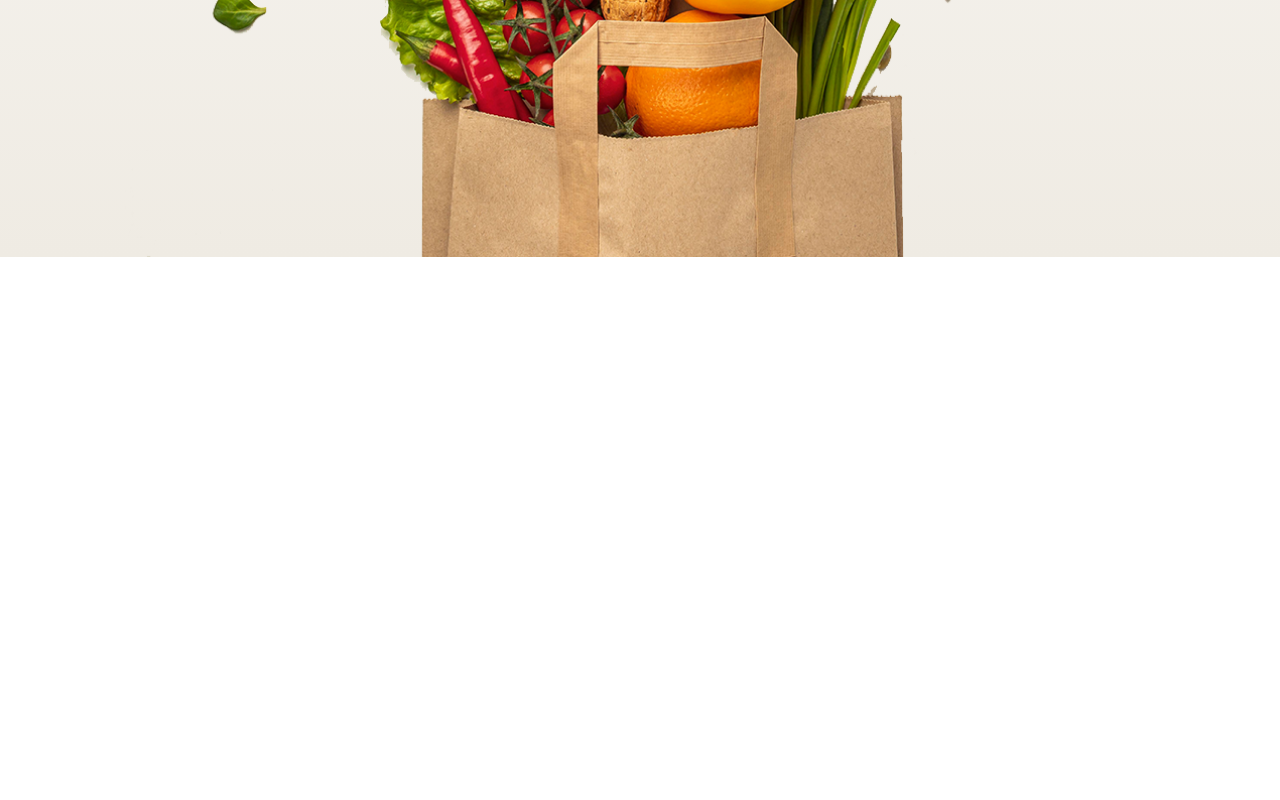
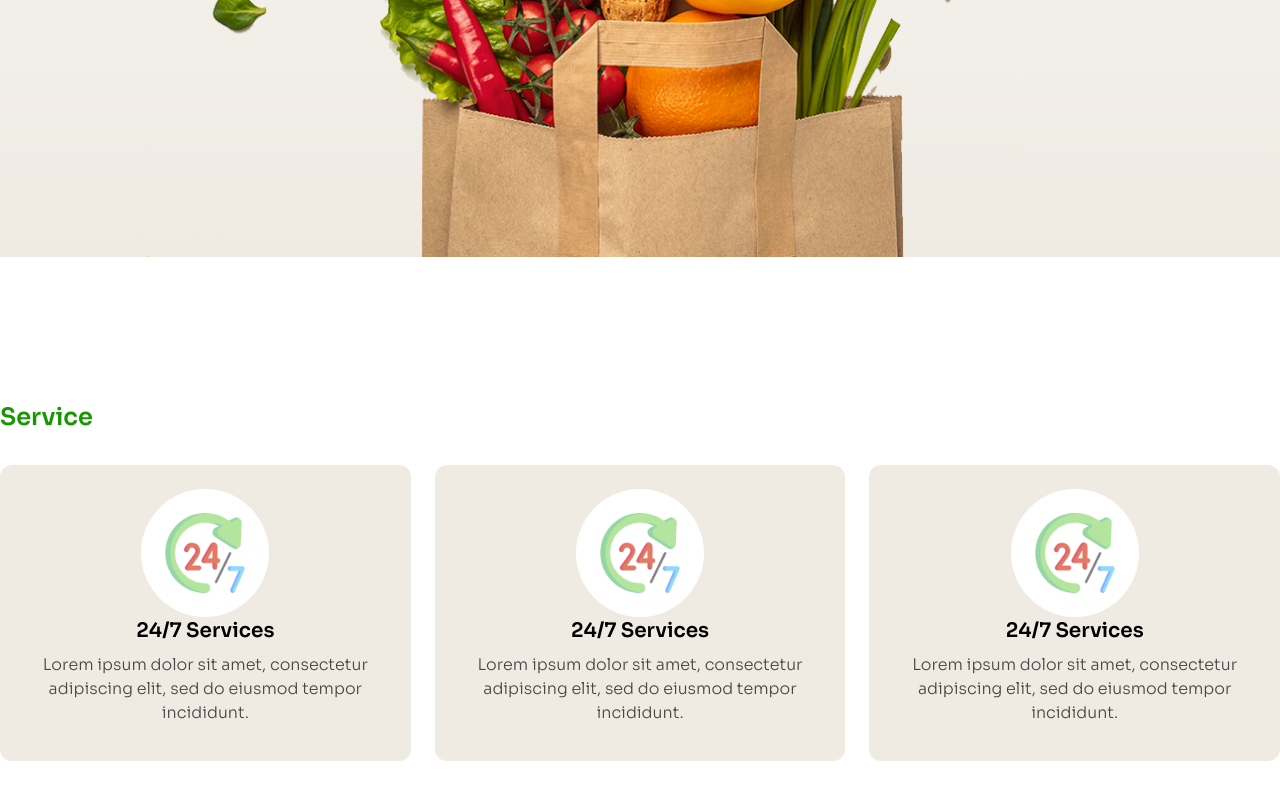
Before and after one commit to codeSmith-006/Living-lab-assignment-2, a plain HTML site: page index.html in a window 1280 px wide. Shown: the part 944-1744 px from the top of the page. Before the commit the page ends 1201 px from the top, so only its background shows below. Drawn offline with nearby package versions, Linux system fonts and the light colour scheme; a web font is replaced by a local one.

Commit message:
finished service section

```diff
--- a/index.html
+++ b/index.html
@@ -44,7 +44,7 @@
 
 <body>
     <!-- header section -->
-    <header class=" bg-gradient-to-b from-white to-[#EFEBE3] w-full">
+    <header class=" bg-gradient-to-b from-white to-[#EFEBE3] w-full mb-12 lg:mb-36">
         <!-- navbar section -->
         <nav class="border-b-[0.5px] border-btn mb-12 lg:border-none">
 
@@ -120,11 +120,14 @@
             <!-- paragraph section -->
             <div>
                 <!-- heading -->
-                <h1 class="font-sora font-semibold text-3xl lg:text-6xl text-center text-[#111111] mb-4 lg:leading-[71px]">Freshness <span class="text-btn">You Can <br> Count</span> On, Prices You’ll Love!</h1>
+                <h1
+                    class="font-sora font-semibold text-3xl lg:text-6xl text-center text-[#111111] mb-4 lg:leading-[71px]">
+                    Freshness <span class="text-btn">You Can <br> Count</span> On, Prices You’ll Love!</h1>
 
                 <!-- description -->
                 <p class="font-sora font-light text-[#111111] text-center opacity-80 mb-4 lg:w-[50%] mx-auto">
-                    Shop your daily essentials at unbeatable prices. From fresh produce to pantry staples, we’ve got you covered every day!
+                    Shop your daily essentials at unbeatable prices. From fresh produce to pantry staples, we’ve got you
+                    covered every day!
                 </p>
 
                 <!-- banner image -->
@@ -135,6 +138,65 @@
 
     <!-- main section -->
     <main>
+
+        <!-- service section -->
+        <div class="mb-12 lg:mb-36">
+            <!-- service content -->
+            <!-- heading -->
+            <div class="w-[90%] lg:container mx-auto">
+                <h1 class="font-sora font-semibold text-2xl text-left text-btn mb-8">
+                    Service
+                </h1>
+
+                <!-- card section -->
+                <div class="flex flex-col lg:flex-row gap-5 lg:gap-6">
+                    <!-- card One -->
+                    <div class="bg-ash rounded-xl px-6 flex flex-col justify-center items-center pt-6 pb-9">
+                        <!-- logo -->
+                        <div class="w-32 h-32 bg-white rounded-[50%] flex justify-center items-center">
+                            <img class="p-6" src="assets/service.png" alt="">
+                        </div>
+
+                        <!-- heading -->
+                        <h1 class="font-sora text-xl font-semibold text-center text-black mb-2">24/7 Services </h1>
+
+                        <!-- description -->
+                        <p class="font-sora font-light text-black opacity-70 text-center">Lorem ipsum dolor sit amet,
+                            consectetur adipiscing elit, sed do eiusmod tempor incididunt.</p>
+                    </div>
+
+                    <!-- card Two -->
+                    <div class="bg-ash rounded-xl px-6 flex flex-col justify-center items-center pt-6 pb-9">
+                        <!-- logo -->
+                        <div class="w-32 h-32 bg-white rounded-[50%] flex justify-center items-center">
+                            <img class="p-6" src="assets/service.png" alt="">
+                        </div>
+
+                        <!-- heading -->
+                        <h1 class="font-sora text-xl font-semibold text-center text-black mb-2">24/7 Services </h1>
+
+                        <!-- description -->
+                        <p class="font-sora font-light text-black opacity-70 text-center">Lorem ipsum dolor sit amet,
+                            consectetur adipiscing elit, sed do eiusmod tempor incididunt.</p>
+                    </div>
+
+                    <!-- card Three -->
+                    <div class="bg-ash rounded-xl px-6 flex flex-col justify-center items-center pt-6 pb-9">
+                        <!-- logo -->
+                        <div class="w-32 h-32 bg-white rounded-[50%] flex justify-center items-center">
+                            <img class="p-6" src="assets/service.png" alt="">
+                        </div>
+
+                        <!-- heading -->
+                        <h1 class="font-sora text-xl font-semibold text-center text-black mb-2">24/7 Services </h1>
+
+                        <!-- description -->
+                        <p class="font-sora font-light text-black opacity-70 text-center">Lorem ipsum dolor sit amet,
+                            consectetur adipiscing elit, sed do eiusmod tempor incididunt.</p>
+                    </div>
+                </div>
+            </div>
+        </div>
 
     </main>
 
```
Lines whose indentation alone changed are shown as unchanged.
